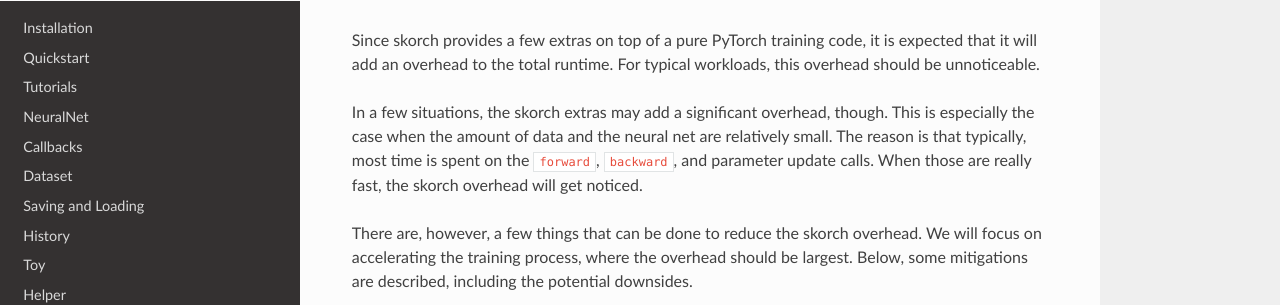
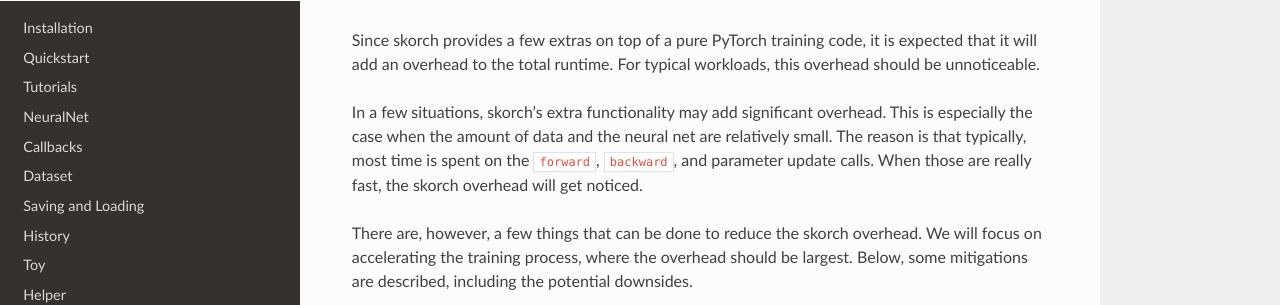
Before and after one commit to skorch-dev/skorch, a Sphinx documentation site: the page built from docs/user/performance.rst, in a window 1280 px wide and 900 px high. Shown: the part 131-436 px from the top of the window. Built offline with Sphinx 7.4.7 and the Read the Docs theme 2.0.0, drawn with Linux system fonts in a browser that asks for light colours.

Commit message:
Reviewer comment: wording
Co-authored-by: Thomas J. Fan <thomasjpfan@gmail.com>

```diff
--- a/docs/user/performance.rst
+++ b/docs/user/performance.rst
@@ -6,7 +6,7 @@
 expected that it will add an overhead to the total runtime. For typical
 workloads, this overhead should be unnoticeable.
 
-In a few situations, the skorch extras may add a significant overhead, though.
+In a few situations, skorch's extra functionality may add significant overhead.
 This is especially the case when the amount of data and the neural net are
 relatively small. The reason is that typically, most time is spent on the
 ``forward``, ``backward``, and parameter update calls. When those are really
```
